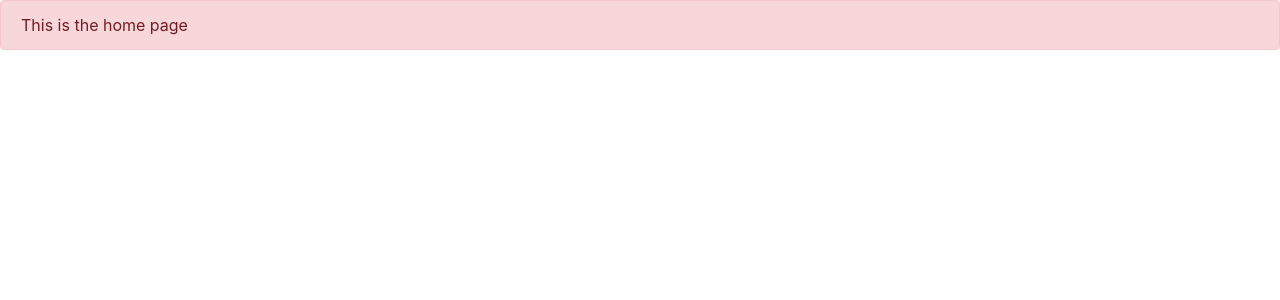
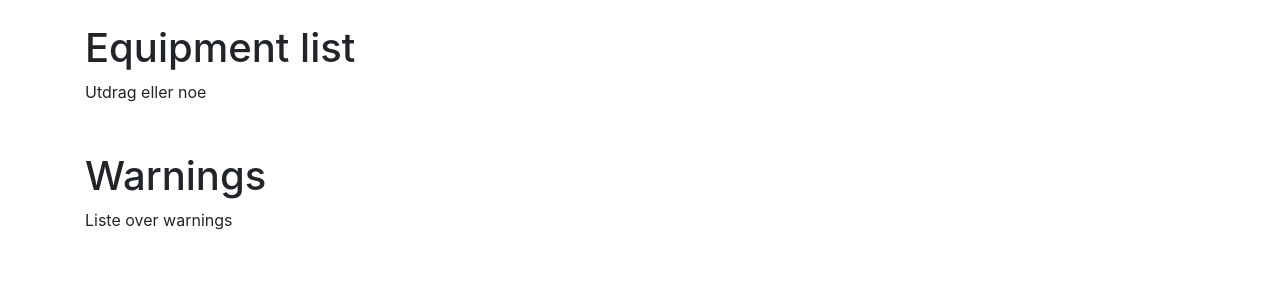
Before and after one commit to h181198/scoutgaming, a Flask app: page / in a window 1280 px wide. Shown: the part 56-356 px from the top of the page. Run offline with Flask 2, Linux system fonts and the light colour scheme; some libraries are stand-ins or nearby versions.

Commit message:
Add styling

```diff
--- a/templates/Views/Employee/list.html
+++ b/templates/Views/Employee/list.html
@@ -44,7 +44,7 @@
         </tr>
     {% endfor %}
 </table>
-<button class="btn btn-outline-danger">Delete selected</button>
+<button class="btn btn-outline-danger">Delete selected</button>&nbsp;
 <button class="btn btn-secondary">Add new</button>
 
 <script>
--- a/templates/Views/Equipment/list.html
+++ b/templates/Views/Equipment/list.html
@@ -46,8 +46,8 @@
         </tr>
     {% endfor %}
 </table>
-<button>Delete selected</button>
-<button>Add new</button>
+<button class="btn btn-outline-danger">Delete selected</button>&nbsp;
+<button class="btn btn-secondary">Add new</button>
 
 <script>
     function toggle(source) {
--- a/templates/Views/Transaction/index.html
+++ b/templates/Views/Transaction/index.html
@@ -1,4 +1,8 @@
 {% extends 'UIElements/layout.html' %}
 {% block body %}
-
+      <div class="container"><br/>
+        <div>
+            <h1>Transfer equipment</h1>
+      </div>
+    </div>
 {% endblock %}
--- a/templates/Views/index.html
+++ b/templates/Views/index.html
@@ -1,8 +1,15 @@
 {% extends 'UIElements/layout.html' %}
 {% block body %}
 
-    <div class="alert alert-danger" role="alert">
-        This is the home page
+  <div class="container"><br/>
+        <div>
+            <h1>Equipment list</h1>
+            Utdrag eller noe
+        </div><br/><br/>
+      <div>
+          <h1>Warnings</h1>
+          Liste over warnings
+      </div>
     </div>
 
 {% endblock %}
```
